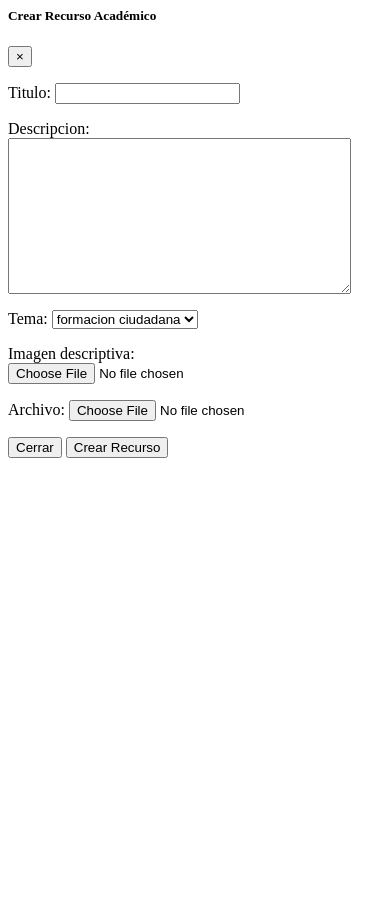
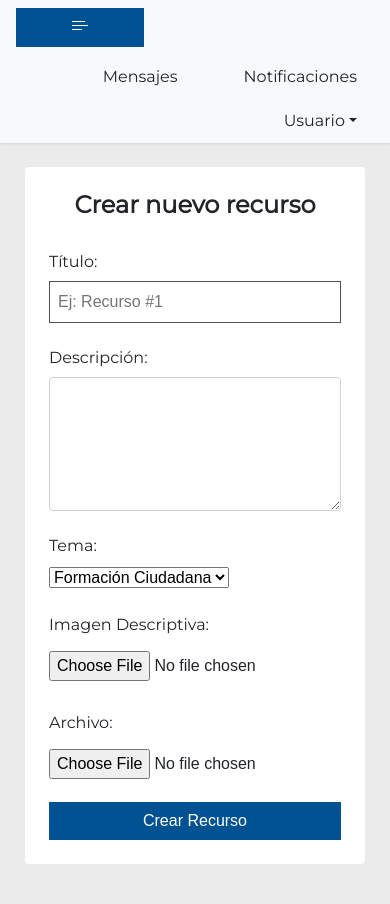
Before and after one commit to johannvalenzuela/formacion-ciudadana, a Django app: page /biblioteca_digital/recurso_nuevo/ in a window 390 px wide. Before the commit the page ends 458 px from the top, so only its background shows below. Run offline with Django 3.2, Linux system fonts and the light colour scheme; a user stored in the database is signed in; tables that the repository leaves empty hold one stand-in row (values such as "Sample post"); some libraries are stand-ins or nearby versions.

Commit message:
fix: se rediseño el formulario 'Crear Recurso' y se validaron campos

```diff
--- a/biblioteca_digital/templates/biblioteca_digital/recurso_create_form.html
+++ b/biblioteca_digital/templates/biblioteca_digital/recurso_create_form.html
@@ -1,20 +1,63 @@
-<form class="well recurso-form" enctype="multipart/form-data" method="POST" action="{% url 'recurso-nuevo'%}" >
-    {% csrf_token %}
-    <div class="modal-dialog" role="document">
-        <div class="modal-content">
-            <div class="modal-header">
-                <h5 class="modal-title" id="exampleModalLabel">Crear Recurso Académico</h5>
-                <button type="button" class="close" data-dismiss="modal" aria-label="Close">
-                    <span aria-hidden="true">&times;</span>
-                </button>
+{% extends 'compumundohipermegared.html' %} {% block titulo %}
+<title>Crear Recurso Académico</title>
+{% endblock %}{% block content %}
+
+<div class="row">
+    <div class="col-md-12 bg-white rounded p-4 mt-4">
+        <div class="text-center mb-3">
+            <h4 class="font-weight-bold pb-2">Crear nuevo recurso</h4>
+        </div>
+        <form method="POST" enctype="multipart/form-data" action="{% url 'recurso-nuevo' %}">
+            {% csrf_token %}
+            <div class="form-group row">
+                <label for="id_titulo" class="col-sm-2 col-form-label">Título:</label>
+                <div class="col-sm-10">
+                    {% if form.titulo.errors %}
+                    <input type="text" class="form-control-plaintext" maxlength="50" id="id_titulo" name="titulo" value="{{form.titulo.value}}"
+                        placeholder="Ej: Recurso #1" required>
+                    <small class="text-danger"> Ya existe un recurso con este 'Título'. Por favor ingrese otro.</small>
+                    {% else %}
+                    <input type="text" class="form-control-plaintext" maxlength="50" id="id_titulo" name="titulo" placeholder="Ej: Recurso #1"
+                        required>
+                    {% endif %}
+                </div>
             </div>
-            <div class="modal-body">
-                 {{form.as_p}}
+            <div class="form-group row">
+                <label for="id_descripcion" class="col-sm-2 col-form-label">Descripción:</label>
+                <div class="col-sm-10">
+                    {% if form.errors %}
+                    <textarea class="form-control" name="descripcion" id="id_descripcion" rows="5" required>{{form.descripcion.value}}</textarea>
+                    {% else %}
+                    <textarea class="form-control" name="descripcion" id="id_descripcion" rows="5" required></textarea>
+                    {% endif %}
+                </div>
             </div>
-            <div class="modal-footer">
-                <button type="button" class="btn btn-secondary" data-dismiss="modal">Cerrar</button>
-                <button type="submit" class="btn btn-primary">Crear Recurso</button>
+            <div class="form-group row">
+                <label for="id_tema" class="col-sm-2 col-form-label">Tema:</label>
+                <div class="col-sm-10">
+                    <select name="tema" id="id_tema">
+                        <option value="1">Formación Ciudadana</option>
+                        <option value="2">Convivencia Escolar</option>
+                        <option value="3">Otros</option>
+                    </select>
+                </div>
             </div>
-        </div>
+            <div class="form-group row">
+                <label for="id_imagen_descriptiva" class="col-sm-2 col-form-label">Imagen Descriptiva:</label>
+                <div class="col-sm-10">
+                    <input type="file" class="dropify form-control-plaintext" id="id_imagen_descriptiva" name="imagen_descriptiva" required>
+                </div>
+            </div>
+            <div class="form-group row">
+                <label for="id_archivo" class="col-sm-2 col-form-label">Archivo:</label>
+                <div class="col-sm-10">
+                    <input type="file" class="dropify form-control-plaintext" id="id_archivo" name="archivo" required>
+                </div>
+            </div>
+            <div>
+                <input class="btn btn-primary btn-block" type="submit" value="Crear Recurso">
+            </div>
+        </form>
     </div>
-</form>
+</div>
+{% endblock content %}
```
